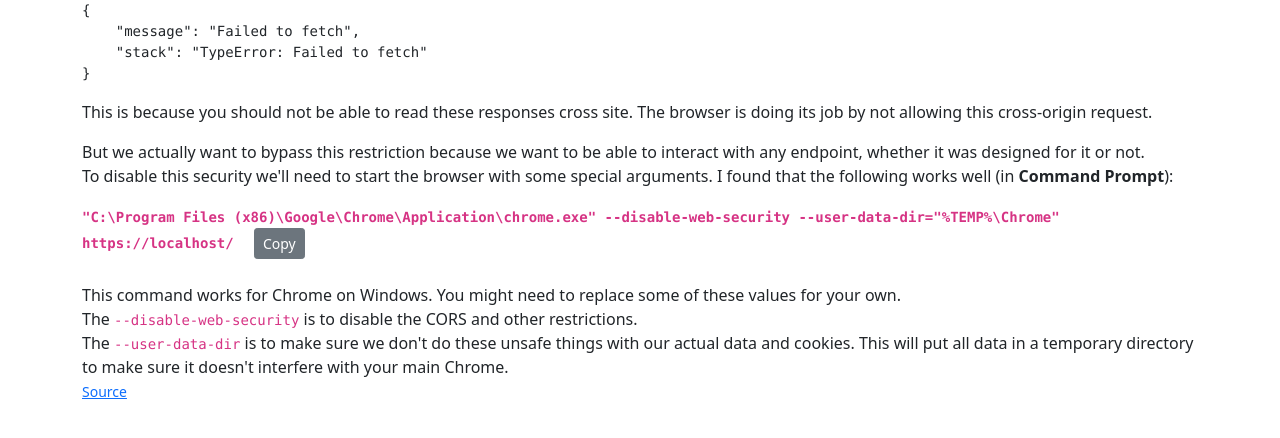
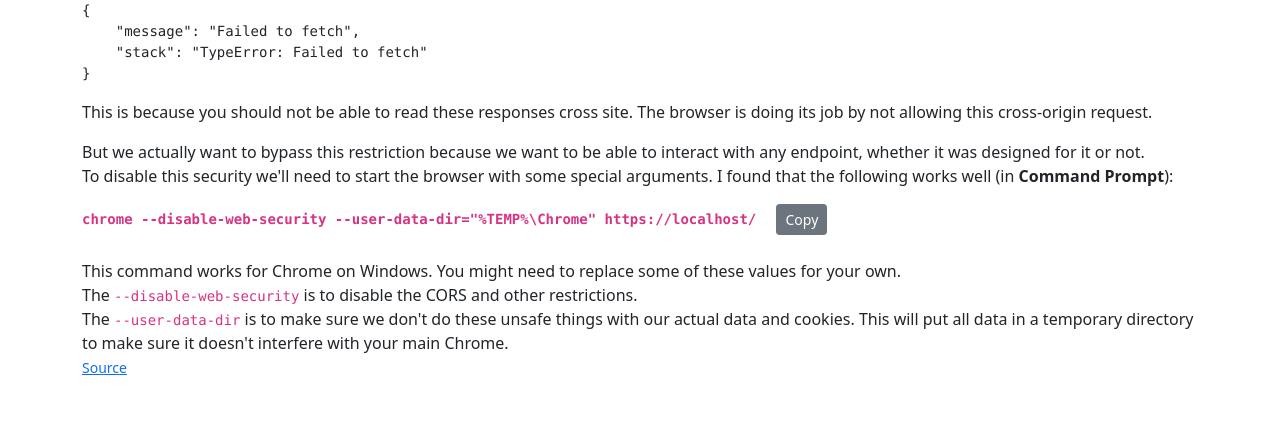
Before and after one commit to JorianWoltjer/graphiql-always, a Flask app: page /help/1 in a window 1280 px wide. Shown: the part 254-692 px from the top of the page. Run offline with Flask 3, Linux system fonts and the light colour scheme.

Commit message:
Update documentation

```diff
--- a/api/templates/graphiql.html
+++ b/api/templates/graphiql.html
@@ -9,9 +9,8 @@
       target: "#embedded-sandbox",
       initialEndpoint: url,
       handleRequest: (endpointUrl, options) => {
+        options.credentials = "same-origin";
         if (custom_introspection && JSON.parse(options.body).query.includes("query IntrospectionQuery {")) {
-          console.log(options);
-          options.credentials = "same-origin";
           return fetch("/introspection", options);
         }
         return fetch(endpointUrl, options);
--- a/api/templates/help1.html
+++ b/api/templates/help1.html
@@ -19,7 +19,7 @@
         But we actually want to bypass this restriction because we want to be able to interact with any endpoint, whether it was designed for it or not.<br>
         To disable this security we'll need to start the browser with some special arguments. I found that the following works well (in <b>Command Prompt</b>):
     </p>
-    <b><code id="command">"C:\Program Files (x86)\Google\Chrome\Application\chrome.exe" --disable-web-security --user-data-dir="%TEMP%\Chrome" {{ url }}</code></b>
+    <b><code id="command">chrome --disable-web-security --user-data-dir="%TEMP%\Chrome" {{ url }}</code></b>
     <button type="button" id="copy-button" class="btn btn-secondary btn-sm" style="margin-left: 2ch;" onclick="navigator.clipboard.writeText(document.getElementById('command').innerText)">Copy</button><br><br>
     <p>
         This command works for Chrome on Windows. You might need to replace some of these values for your own.<br>
```
Also changed, not shown: README.md, 3 other files.
